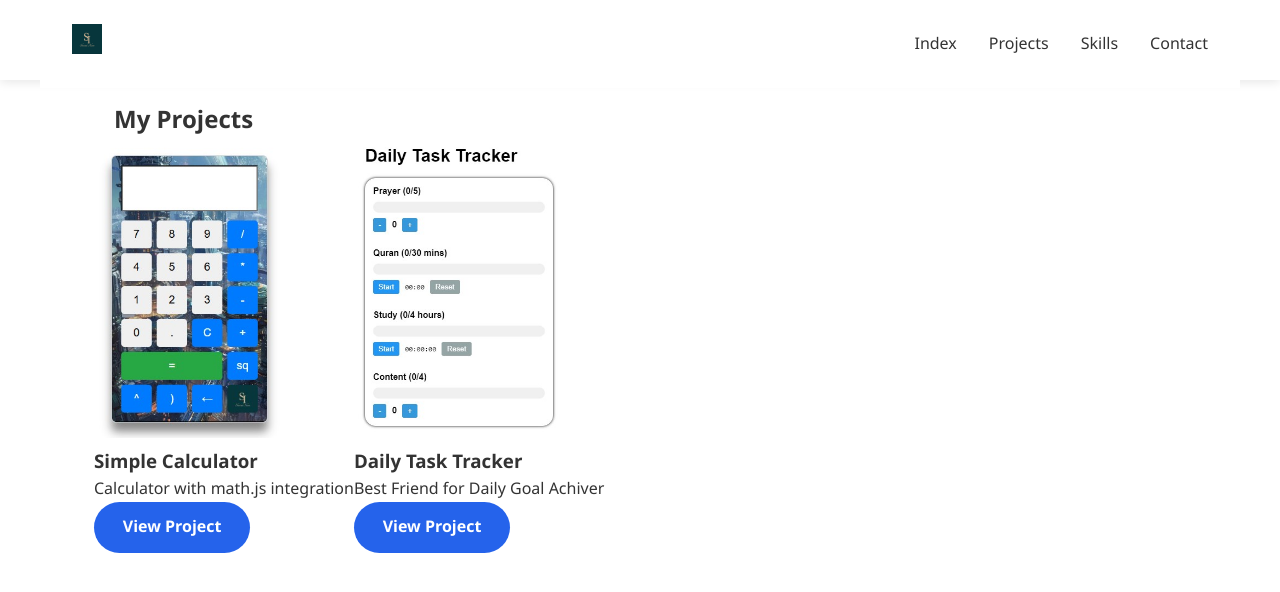
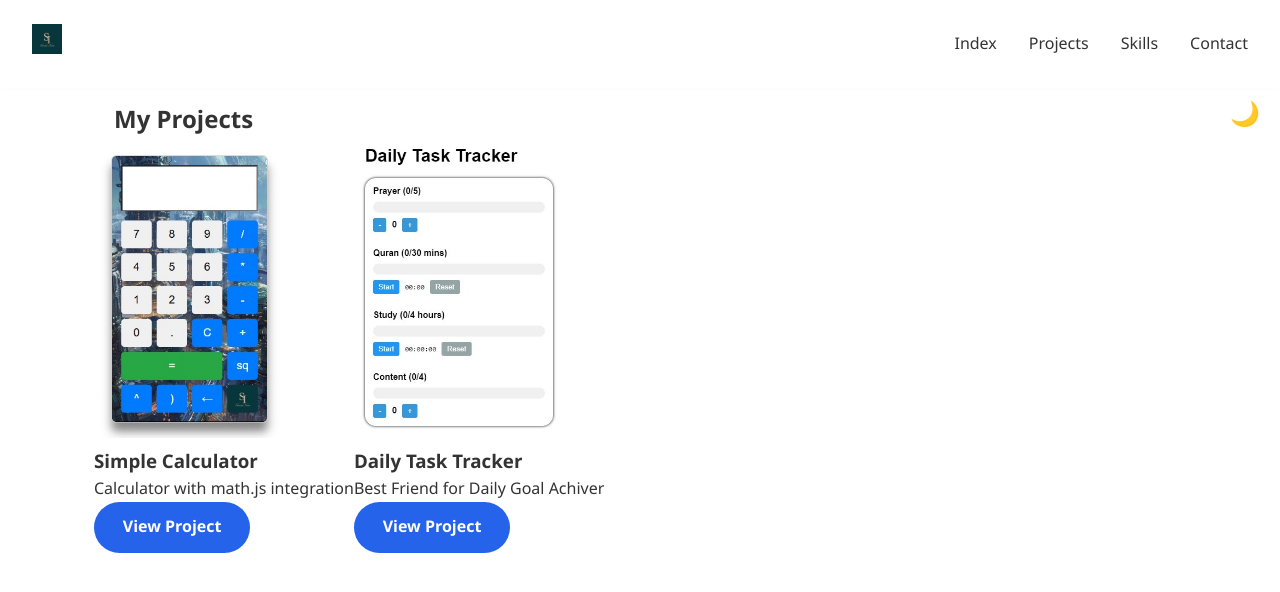
Before and after one commit to shainulislam12/shainulislam12.github.io, a plain HTML site: page projects.html in a window 1280 px wide. Drawn offline with Linux system fonts and the light colour scheme.

Commit message:
Update portfolio design

```diff
--- a/assets/css/style.css
+++ b/assets/css/style.css
@@ -42,7 +42,6 @@ body {
 .container {
   background-color: var(--bg-color);
   transition: background 0.3s, color 0.3s;
-  max-width: 1200px;
   margin: 0 auto;
   padding: 0 2rem;
 }
--- a/projects.html
+++ b/projects.html
@@ -27,6 +27,7 @@
     <h2>My Projects</h2>
 
     <div class="project-grid">
+      <button id="darkModeToggle" class="theme-toggle">🌙</button>
       <div class="pro">
         <article class="project-card">
           <img src="assets/images/20250505_211428.jpg" alt="Calculator Project" height="300vh">
```
Also changed, not shown: contact.html (+1 -2 lines), index.html (+1 -0 lines), person.html (+1 -0 lines), skills.html (+1 -0 lines), thank-you.html (+1 -0 lines).
